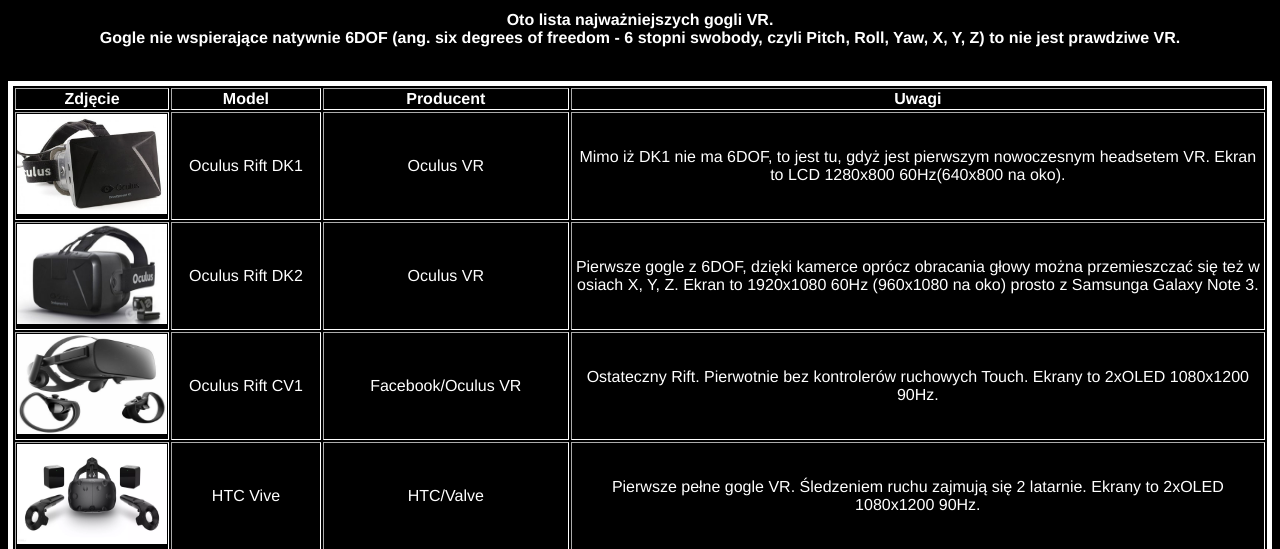
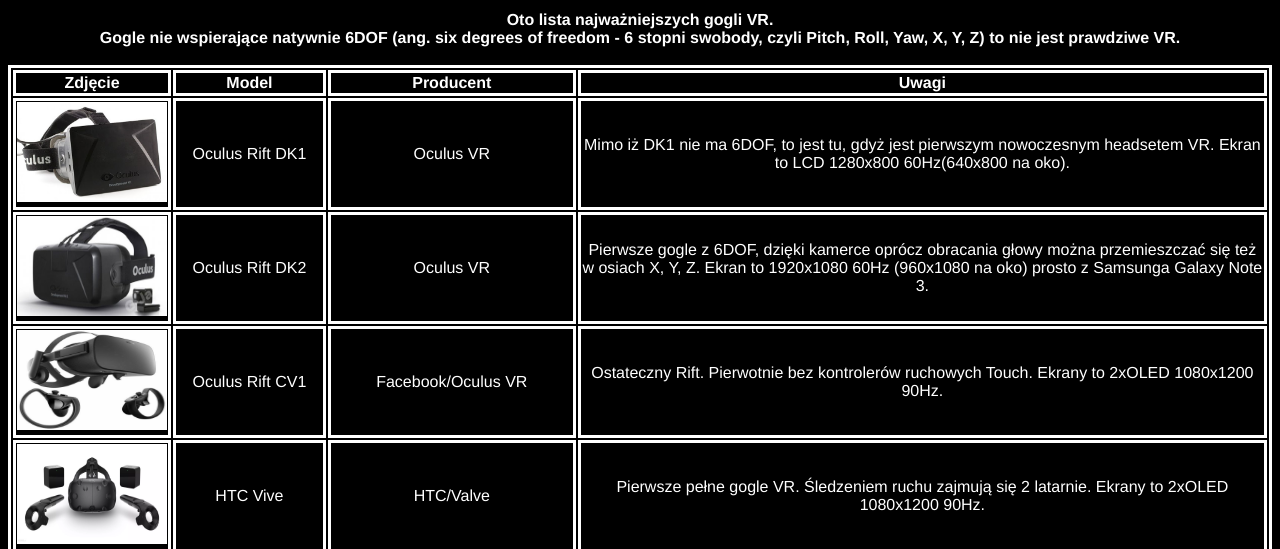
Before and after one commit to SimonKopaczz/simonkopaczz.github.io, a plain HTML site: page info2.html in a window 1280 px wide. Shown: the part 225-774 px from the top of the page. Drawn offline with Linux system fonts and the light colour scheme.

Commit message:
Fix for validation

```diff
--- a/info2.html
+++ b/info2.html
@@ -13,9 +13,9 @@
 <li><a href="index.html"><img class="navbar" src="grafika/przycisk_home.png" alt="Strona główna"></a></li><li><a href="info.html"><img class="navbar" src="grafika/przycisk_info.png" alt="Historia i informacje"></a></li><li><a href="info2.html"><img class="navbar" src="grafika/przycisk_headsety.png" alt="Headsety VR"></a></li><li><a href="form.html"><img class="navbar" src="grafika/przycisk_form.png" alt="Kontakt"></a></li>
 </ul>
 </nav>
-<p><b>Oto lista najważniejszych gogli VR. <br>Gogle nie wspierające natywnie 6DOF (ang. six degrees of freedom - 6 stopni swobody, czyli Pitch, Roll, Yaw, X, Y, Z) to nie jest prawdziwe VR.</b>
+<b>Oto lista najważniejszych gogli VR. <br>Gogle nie wspierające natywnie 6DOF (ang. six degrees of freedom - 6 stopni swobody, czyli Pitch, Roll, Yaw, X, Y, Z) to nie jest prawdziwe VR.</b>
 <br><br>
-<table border="3">
+<table>
 <tr>
 <th>Zdjęcie</th>
 <th>Model</th>
@@ -83,7 +83,6 @@
 <td>Nie posiadają własnych kontrolerów, lecz działają z latarniami SteamVR (Takie jak do Vive i Index), posiadają ogromne pole widzenia 200 stopni i wysokie rozdzielczości.</td>
 </tr>
 </table>
-</p>
 <hr>
 Szymon Kopacz 2020
 </body>
--- a/style.css
+++ b/style.css
@@ -36,8 +36,8 @@ header {
 	color: cyan;
 }
 
-table {
-	border: 5px solid white;
+table, th, td {
+	border: 3px solid white;
 }
 
 textarea {
```
